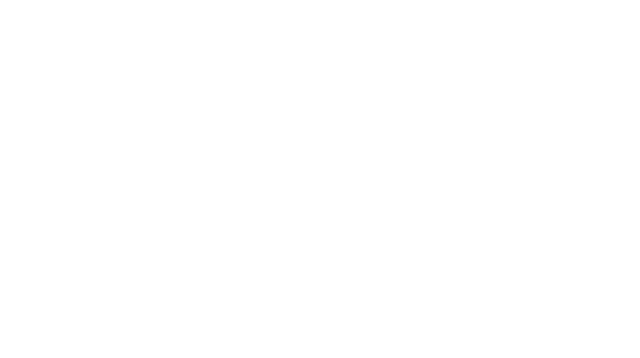
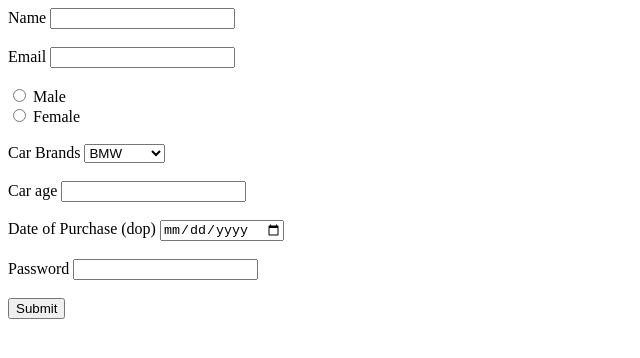
Before and after one commit to acciojob/car-insurance-form-Mansi-sketch, a website: page main.html in a window 1280 px wide. Shown: the whole page, without its empty margins (0-640 px from the left). Drawn offline with Linux system fonts and the light colour scheme.

Commit message:
created a submission

```diff
--- a/main.html
+++ b/main.html
@@ -7,6 +7,32 @@
 </head>
 
 <body>
+	<form method="post">
+		<label for="name">Name</label>
+		<input type="text" id="name" required><br><br>
+		<label for="email">Email</label>
+		<input type="email" id="email" required><br><br>
+		<input type="radio" name="gender" id="gender_m">
+		<label for="gender_m">Male</label><br>
+		<input type="radio" name="gender" id="gender_f">
+		<label for="gender_f">Female</label><br><br>
+		<label for="cars">Car Brands</label>
+		<select id="cars" required name="cars">
+			<option value="BMW">BMW</option>
+			<option value="Audi">Audi</option>
+			<option value="Mercedez">Mercedez</option>
+		</select><br><br>
+
+		<label for="carage">Car age</label>
+		<input type="number" id="carage" required><br><br>
+		<label for="dop">Date of Purchase (dop)</label>
+		<input type="date" id="dop" required><br><br>
+		<label for="password">Password</label>
+		<input type="password" id="password" required><br><br>
+		<button type="submit">Submit</button>
+	</form>
+
+
 	<!-- the entire body must be written by student -->
     <script type="text/javascript" src="./script.js">
 </script>
```
